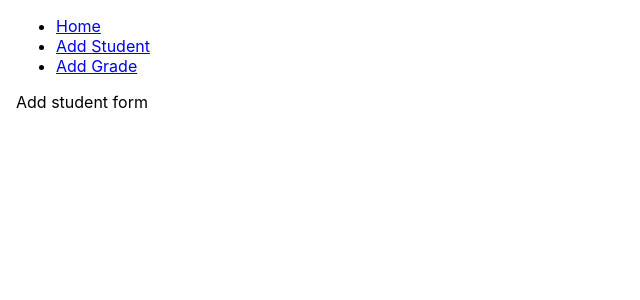
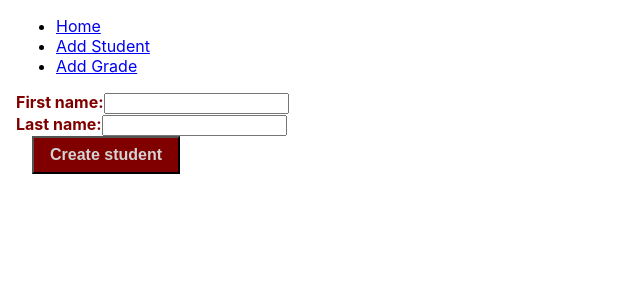
Before and after one commit to gdadourian/EasyGrader, a React (Create React App) app in the folder front-end-app/: page /students in a window 1280 px wide. Shown: the top 300 px of the page, without its empty margins (0-640 px from the left). Built offline with nearby package versions, Linux system fonts and the light colour scheme.

Commit message:
add student form

```diff
--- a/front-end-app/src/App.js
+++ b/front-end-app/src/App.js
@@ -9,6 +9,7 @@ import { Students } from './components/Students'
 import { AddStudent } from './components/AddStudent'
 import { AddGrade } from './components/AddGrade'
 import { Grades } from './components/Grades'
+import { StudentForm } from './components/StudentForm'
 import './App.css';
 
 function App() {
@@ -34,7 +35,7 @@ function App() {
 
           <Switch>
             <Route path="/students">
-              <div>Add student form</div>
+              <StudentForm />
             </Route>
             <Route path="/grades">
               <div>Add grade form</div>
--- /dev/null
+++ b/front-end-app/src/components/StudentForm.js
@@ -0,0 +1,32 @@
+import React from 'react';
+
+export const StudentForm = () => {
+    const handleSubmit = (event) => {
+        event.preventDefault()
+
+        const data = {
+            first_name: event.target.first_name.value,
+            last_name: event.target.last_name.value,
+        }
+        fetch('/api/users', {
+            method: 'POST',
+            headers: { 'Content-Type': 'application/json' },
+            body: JSON.stringify(data),
+        })
+    }
+    return (
+        <form onSubmit={handleSubmit}>
+            <div>
+                <label>First name:</label>
+                <input type='text' name='first_name' required />
+            </div>
+
+            <div>
+                <label>Last name:</label>
+                <input type='text' name='last_name' required />
+            </div>
+
+            <button>Create student</button>
+        </form>
+    )
+}
```
